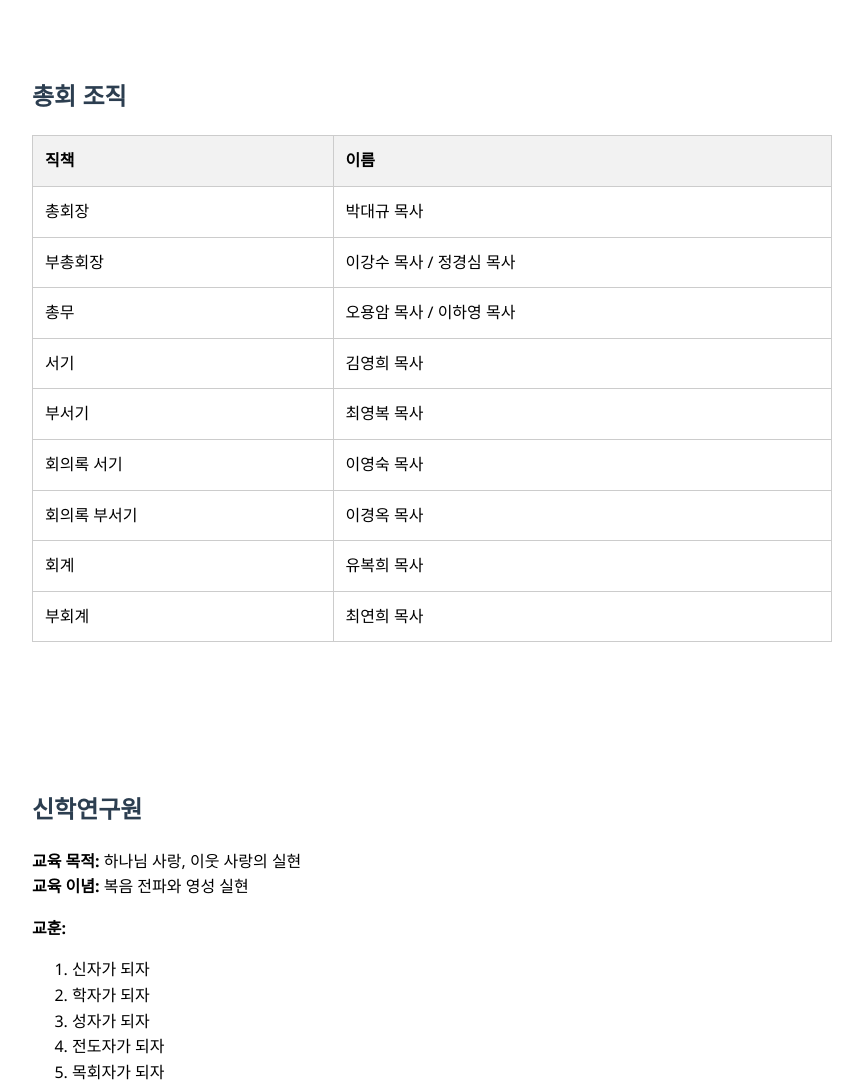
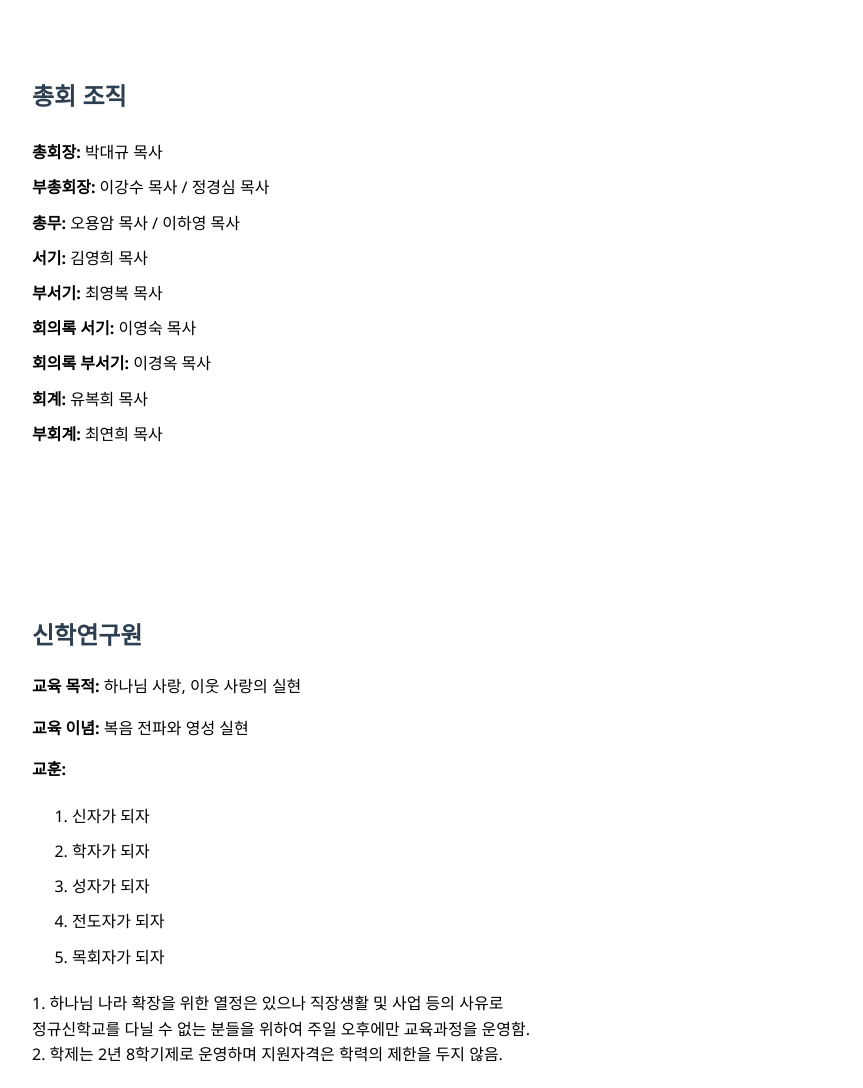
Before and after one commit to taeseung1215/habdongbosu-site, a plain HTML site: page index.html in a window 1280 px wide. Shown: the part 560-1648 px from the top of the page, without its empty margins (208-1071 px from the left). Drawn offline with Linux system fonts and the light colour scheme.

Commit message:
Add files via upload

```diff
--- a/index.html
+++ b/index.html
@@ -33,18 +33,12 @@
     h1, h2 {
       color: #2c3e50;
     }
-    table {
-      border-collapse: collapse;
-      width: 100%;
-      margin-top: 1rem;
+    ul {
+      list-style-type: none;
+      padding-left: 0;
     }
-    th, td {
-      border: 1px solid #ccc;
-      padding: 0.75rem;
-      text-align: left;
-    }
-    th {
-      background-color: #f2f2f2;
+    li {
+      padding: 0.3rem 0;
     }
   </style>
 </head>
@@ -69,32 +63,24 @@
 
   <section id="org">
     <h2>총회 조직</h2>
-    <table>
-      <thead>
-        <tr><th>직책</th><th>이름</th></tr>
-      </thead>
-      <tbody>
-        <tr><td>총회장</td><td>박대규 목사</td></tr>
-        <tr><td>부총회장</td><td>이강수 목사 / 정경심 목사</td></tr>
-        <tr><td>총무</td><td>오용암 목사 / 이하영 목사</td></tr>
-        <tr><td>서기</td><td>김영희 목사</td></tr>
-        <tr><td>부서기</td><td>최영복 목사</td></tr>
-        <tr><td>회의록 서기</td><td>이영숙 목사</td></tr>
-        <tr><td>회의록 부서기</td><td>이경옥 목사</td></tr>
-        <tr><td>회계</td><td>유복희 목사</td></tr>
-        <tr><td>부회계</td><td>최연희 목사</td></tr>
-      </tbody>
-    </table>
+    <ul>
+      <li><strong>총회장:</strong> 박대규 목사</li>
+      <li><strong>부총회장:</strong> 이강수 목사 / 정경심 목사</li>
+      <li><strong>총무:</strong> 오용암 목사 / 이하영 목사</li>
+      <li><strong>서기:</strong> 김영희 목사</li>
+      <li><strong>부서기:</strong> 최영복 목사</li>
+      <li><strong>회의록 서기:</strong> 이영숙 목사</li>
+      <li><strong>회의록 부서기:</strong> 이경옥 목사</li>
+      <li><strong>회계:</strong> 유복희 목사</li>
+      <li><strong>부회계:</strong> 최연희 목사</li>
+    </ul>
   </section>
 
   <section id="school">
     <h2>신학연구원</h2>
-    <p>
-      <strong>교육 목적:</strong> 하나님 사랑, 이웃 사랑의 실현<br />
-      <strong>교육 이념:</strong> 복음 전파와 영성 실현
-    </p>
-    <p>
-      <strong>교훈:</strong>
+    <p><strong>교육 목적:</strong> 하나님 사랑, 이웃 사랑의 실현</p>
+    <p><strong>교육 이념:</strong> 복음 전파와 영성 실현</p>
+    <p><strong>교훈:</strong></p>
     <ol>
       <li>신자가 되자</li>
       <li>학자가 되자</li>
@@ -102,37 +88,17 @@
       <li>전도자가 되자</li>
       <li>목회자가 되자</li>
     </ol>
-    </p>
     <p>
-      <strong>추가 안내:</strong><br />
       1. 하나님 나라 확장을 위한 열정은 있으나 직장생활 및 사업 등의 사유로<br />
-      정규신학교를 다닐 수 없는 분들을 위하여 <strong>주일 오후에만 교육과정을 운영</strong>함.<br />
-      2. 학제는 <strong>2년 8학기제</strong>로 운영하며 <strong>지원자격은 학력의 제한 없음</strong>.
+      정규신학교를 다닐 수 없는 분들을 위하여 주일 오후에만 교육과정을 운영함.<br />
+      2. 학제는 2년 8학기제로 운영하며 지원자격은 학력의 제한을 두지 않음.
     </p>
   </section>
 
   <section id="info">
     <h2>안내</h2>
     <p>주소: 경기도 용인시 처인구 낙은로 100-5 중앙교회 2층</p>
-
-    <div style="width: 100%; height: 400px; margin-bottom: 1rem;">
-      <iframe
-        src="https://www.google.com/maps/embed?pb=!1m18!1m12!1m3!1d3171.478349227178!2d127.2104714!3d37.244317!2m3!1f0!2f0!3f0!3m2!1i1024!2i768!4f13.1!3m3!1m2!1s0x357b44be22694067%3A0xaec03fc7deef1b02!2z6rK96riw64-EIOq0gO2EsOq1rCDshKDrsojroZw!5e0!3m2!1sko!2skr!4v1712554543210!5m2!1sko!2skr"
-        width="100%"
-        height="100%"
-        style="border:0;"
-        allowfullscreen=""
-        loading="lazy"
-        referrerpolicy="no-referrer-when-downgrade">
-      </iframe>
-    </div>
-
-    <p><strong>길찾기:</strong></p>
-    <ul>
-      <li><a href="https://map.naver.com/v5/search/경기도%20용인시%20처인구%20낙은로%20100-5" target="_blank">📍 네이버 지도에서 보기</a></li>
-      <li><a href="tmap://search?name=중앙교회&lon=127.2104714&lat=37.244317" target="_blank">🗺️ 티맵에서 길찾기</a></li>
-      <li><a href="https://www.google.com/maps/dir/?api=1&destination=경기도+용인시+처인구+낙은로+100-5" target="_blank">🚗 구글 지도에서 길찾기</a></li>
-    </ul>
+    <p><a href="https://map.naver.com/p/entry/place/1614183899" target="_blank">네이버 지도로 보기</a></p>
   </section>
 </body>
 </html>
```
Lines whose indentation alone changed are shown as unchanged.
